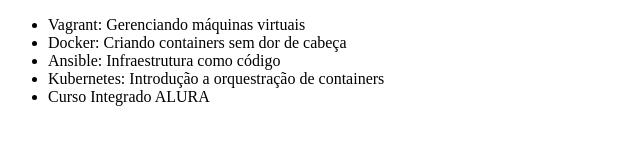
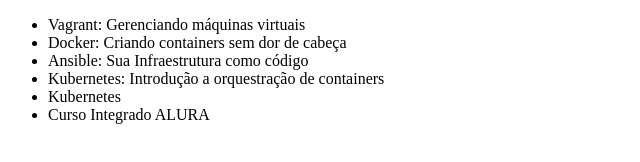
Before and after one commit to ayres7/Lista-de-Cursos-para-controlar-no-GIT, a plain HTML site: page index.html in a window 1280 px wide. Shown: the whole page, without its empty margins (0-640 px from the left). Drawn offline with Linux system fonts and the light colour scheme.

Commit message:
Alterando dos cursos

```diff
--- a/index.html
+++ b/index.html
@@ -8,8 +8,9 @@
     <ul>
         <li>Vagrant: Gerenciando máquinas virtuais</li>
         <li>Docker: Criando containers sem dor de cabeça</li>
-        <li>Ansible: Infraestrutura como código</li>
+        <li>Ansible: Sua Infraestrutura como código</li>
         <li>Kubernetes: Introdução a orquestração de containers</li>
+        <li>Kubernetes</li>
         <li>Curso Integrado ALURA</li>
     </ul>
 </body>
```
